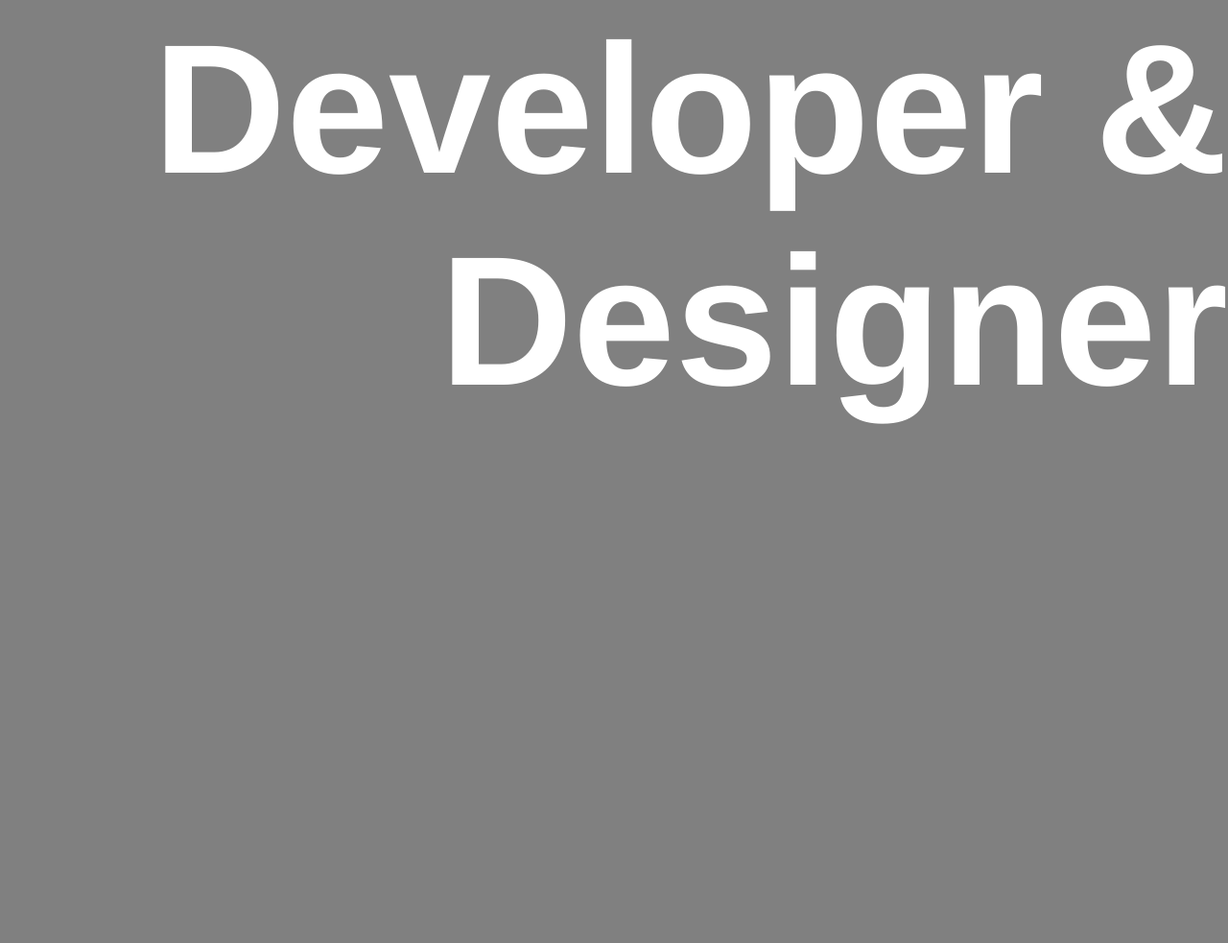
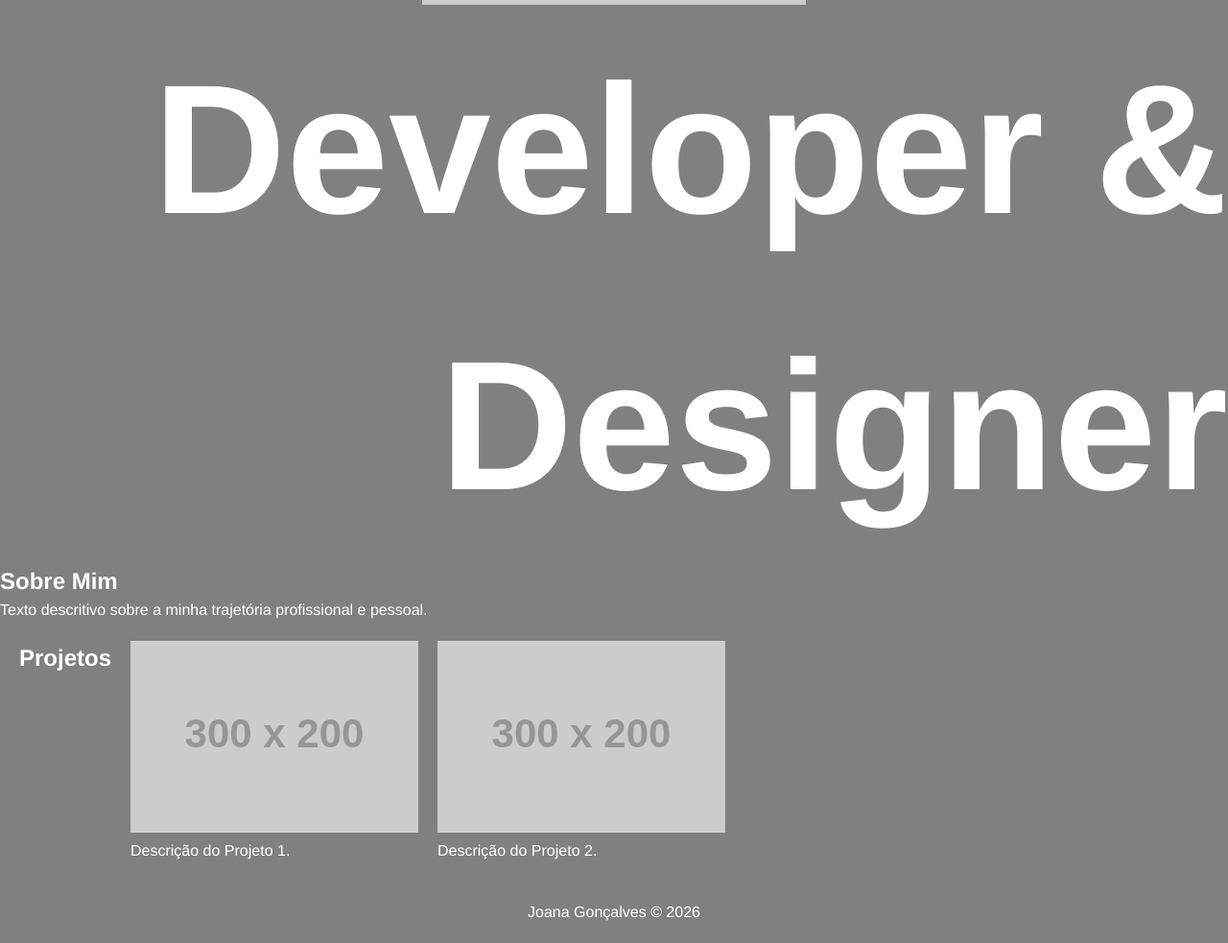
Before and after one commit to joanagoncalves-dev/pagina-pessoal, a plain HTML site: page index.html in a window 1280 px wide. Shown: the part 659-1642 px from the top of the page at 96% size. Before the commit the page ends 1104 px from the top, so only its background shows below. Drawn offline with Linux system fonts and the light colour scheme; placeholder pictures from the web are drawn by us.

Commit message:
1.2.3: css e flexbox inicial

```diff
--- a/index.html
+++ b/index.html
@@ -8,7 +8,7 @@
 </head>
 <body>
     <header>
-        <div class="logo">Logo</div>
+        <div class="logo">Joana Gonçalves</div>
         <div class="header-text">Descrição curta do meu trabalho.</div>
     </header>
     <main>
@@ -18,6 +18,24 @@
         <section class="hero-text">
             <h1>Developer & Designer</h1>
         </section>
+        <section class="about-me">
+            <h2>Sobre Mim</h2>
+            <p>Texto descritivo sobre a minha trajetória profissional e pessoal.</p>
+        </section>
+        <section class="projects">
+            <h2>Projetos</h2>
+            <div class="project">
+                <img src="https://via.placeholder.com/300x200" alt="Projeto 1">
+                <p>Descrição do Projeto 1.</p>
+            </div>
+            <div class="project">
+                <img src="https://via.placeholder.com/300x200" alt="Projeto 2">
+                <p>Descrição do Projeto 2.</p>
+            </div>
+        </section>
     </main>
+    <footer>
+        <p>Joana Gonçalves &copy; 2026</p>
+    </footer>
 </body>
 </html>
--- a/style.css
+++ b/style.css
@@ -10,6 +10,10 @@
 body {
     background-color: var(--background-color);
     color: var(--text-color);
+    font-family: Helvetica, sans-serif;
+    font-weight: normal;
+    font-size: 16px;
+    line-height: 1.5;
 }
 header {
     padding: 20px;
@@ -17,25 +21,19 @@ header {
     justify-content: space-between;
     align-items: center;
 }
-header .logo {
-    font-family: Helvetica, sans-serif;
-    font-size: 16px;
-    font-weight: normal;
-    color: var(--text-color);
-}
-header .header-text {
-    font-family: Helvetica, sans-serif;
-    font-size: 16px;
-    font-weight: normal;
-    color: var(--text-color);
-}
 main .hero-image {
     text-align: center;
 }
 main .hero-text {
-    font-family: Helvetica, sans-serif;
     font-size: 8rem;
-    font-weight: normal;
     text-align: right;
-    color: var(--text-color);
 }
+main .projects {
+    padding: 20px;
+    display: flex;
+    gap: 20px;
+}
+footer {
+    padding: 20px;
+    text-align: center;
+}
```
